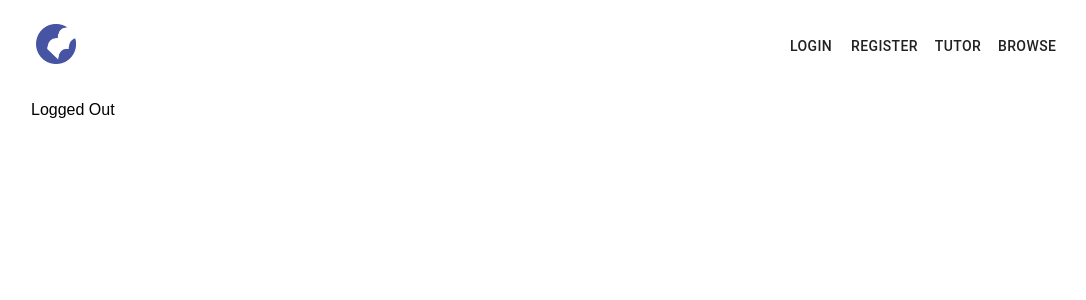
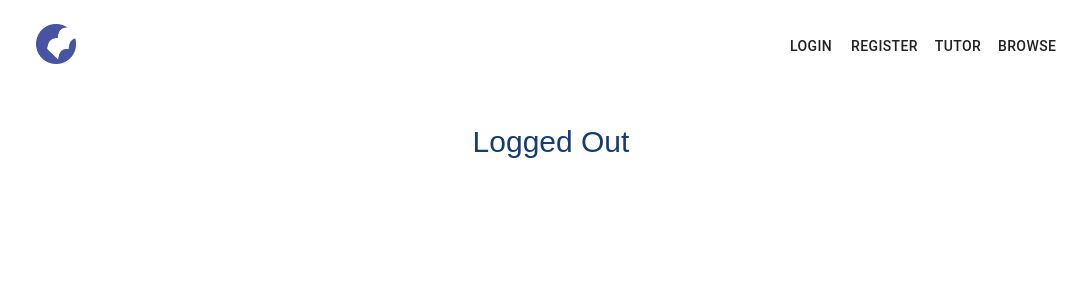
Before and after one commit to Firius0408/MasterTutoring, a React (Create React App) app in the folder frontend/: page /Logout in a window 1280 px wide. Shown: the top 300 px of the page, without its empty margins (89-1175 px from the left). Built offline with nearby package versions, Linux system fonts and the light colour scheme; no server answers.

Commit message:
styled logout page - put text in class

```diff
--- a/frontend/src/login.css
+++ b/frontend/src/login.css
@@ -75,3 +75,10 @@ img {
     object-fit:contain;
     padding-left: 120px;
 }
+
+.logout {
+    color:#163c75;
+    font-size: 30px;
+    text-align: center;
+    padding-top: 40px;
+}
--- a/frontend/src/logout.js
+++ b/frontend/src/logout.js
@@ -1,5 +1,7 @@
 import React from 'react';
 import Cookies from 'universal-cookie';
+import Login from './login';
+import './login.css';
 
 function Logout(props) {
     const cookies = new Cookies();
@@ -16,7 +18,11 @@ function Logout(props) {
     })
     .catch(err => console.error('Error:', err));
     return(
-        <p>Logged Out</p>
+        // Styled this in login.css
+        <div className='logout'>
+            Logged Out
+        </div>
+
     )
 }
 
```
